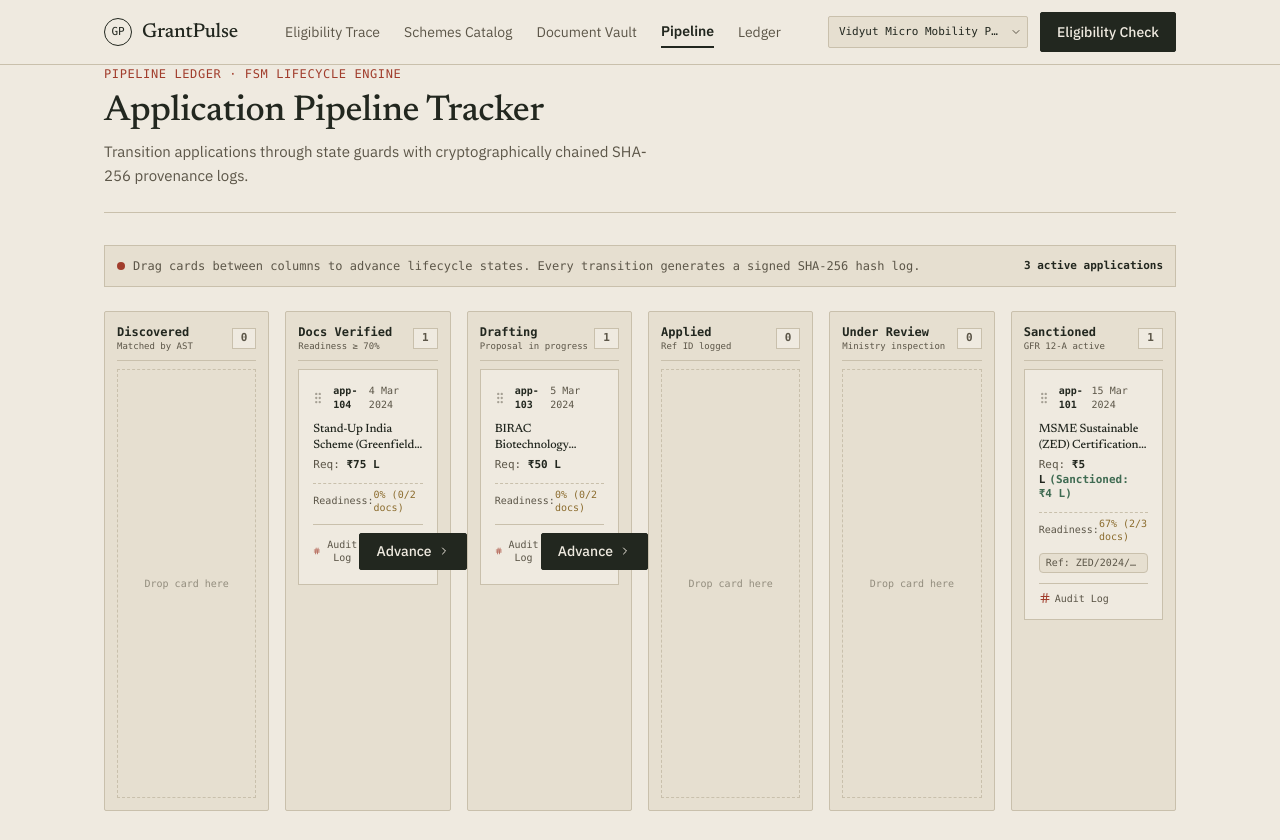
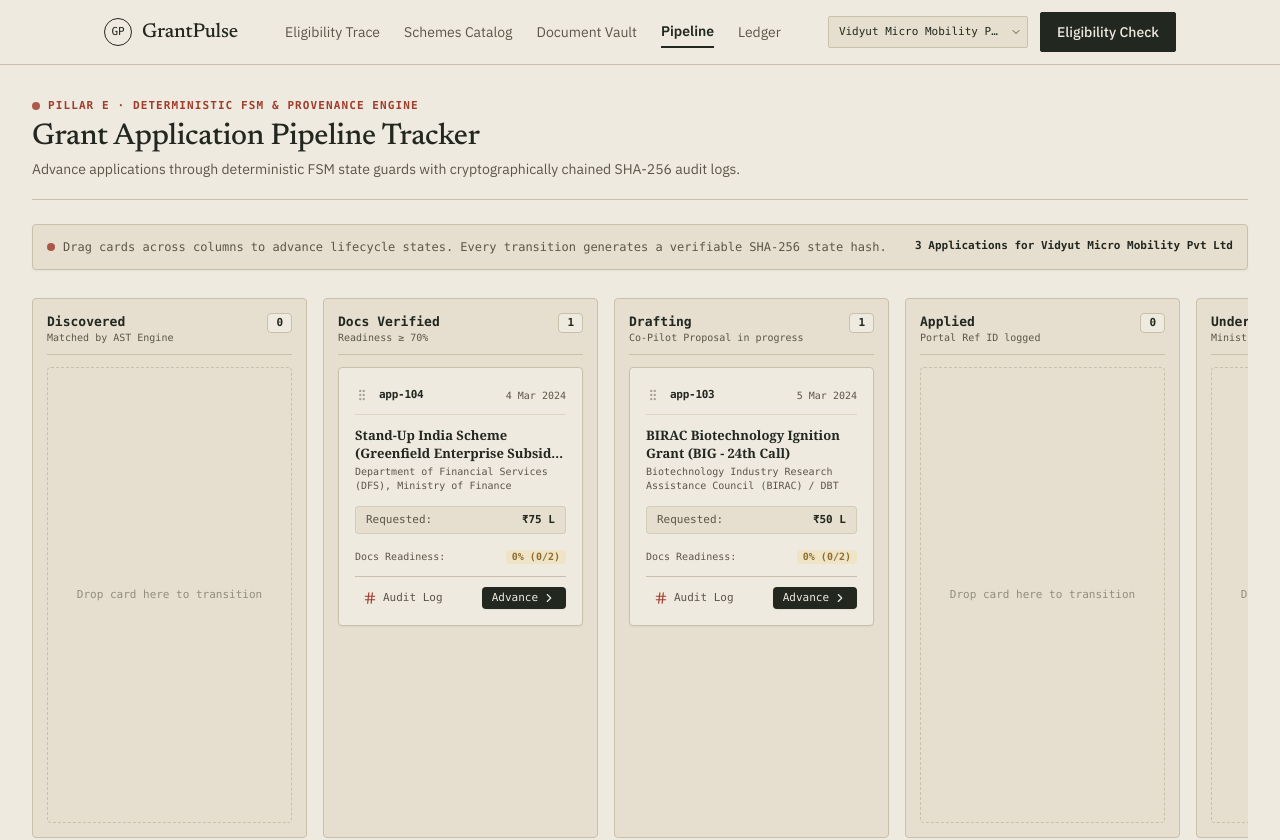
Before and after one commit to DevangMehta1105/GrantPulse, a Next.js app: page /pipeline in a window 1280 px wide. Shown: the top 840 px of the page. Built offline with nearby package versions, Linux system fonts and the light colour scheme.

Commit message:
fix(ui): redesign Kanban board layout with generous column widths, horizontal scroll, and uncompressed card typography

```diff
--- a/src/app/pipeline/page.tsx
+++ b/src/app/pipeline/page.tsx
@@ -5,16 +5,17 @@ import { KanbanBoard } from "@/components/kanban/KanbanBoard";
 
 export default function PipelinePage() {
   return (
-    <div className="wrap py-12 space-y-8">
-      <div className="border-b border-[var(--rule)] pb-6">
-        <div className="font-mono text-[12px] tracking-wider uppercase text-[var(--stamp)] mb-2">
-          Pipeline Ledger · FSM Lifecycle Engine
+    <div className="max-w-[1600px] mx-auto px-6 md:px-8 py-8 space-y-6">
+      <div className="border-b border-[var(--rule)] pb-5">
+        <div className="font-mono text-[11px] tracking-widest uppercase text-[var(--stamp)] mb-1 flex items-center gap-2 font-semibold">
+          <span className="w-2 h-2 rounded-full bg-[var(--stamp)] animate-pulse"></span>
+          Pillar E · Deterministic FSM & Provenance Engine
         </div>
-        <h1 className="text-3xl md:text-4xl font-medium serif text-[var(--ink)] tracking-tight">
-          Application Pipeline Tracker
+        <h1 className="text-3xl font-serif font-bold text-[var(--ink)] tracking-tight">
+          Grant Application Pipeline Tracker
         </h1>
-        <p className="text-[15px] text-[var(--ink-soft)] mt-2 measure">
-          Transition applications through state guards with cryptographically chained SHA-256 provenance logs.
+        <p className="text-sm text-[var(--ink-soft)] mt-1 max-w-3xl">
+          Advance applications through deterministic FSM state guards with cryptographically chained SHA-256 audit logs.
         </p>
       </div>
 
--- a/src/components/kanban/KanbanBoard.tsx
+++ b/src/components/kanban/KanbanBoard.tsx
@@ -21,15 +21,14 @@ import { Hash, X, ChevronRight, GripVertical, ShieldCheck, AlertCircle } from "l
 import { cn } from "@/lib/utils";
 
 const COLUMNS: { state: ApplicationState; label: string; desc: string }[] = [
-  { state: "Discovered", label: "Discovered", desc: "Matched by AST" },
+  { state: "Discovered", label: "Discovered", desc: "Matched by AST Engine" },
   { state: "Docs Verified", label: "Docs Verified", desc: "Readiness ≥ 70%" },
-  { state: "Drafting", label: "Drafting", desc: "Proposal in progress" },
-  { state: "Applied", label: "Applied", desc: "Ref ID logged" },
+  { state: "Drafting", label: "Drafting", desc: "Co-Pilot Proposal in progress" },
+  { state: "Applied", label: "Applied", desc: "Portal Ref ID logged" },
   { state: "Under Review", label: "Under Review", desc: "Ministry inspection" },
-  { state: "Sanctioned", label: "Sanctioned", desc: "GFR 12-A active" }
+  { state: "Sanctioned", label: "Sanctioned", desc: "GFR 12-A ledger active" }
 ];
 
-// Helper to get allowed next states
 function getNextAllowedStates(current: ApplicationState): ApplicationState[] {
   switch (current) {
     case "Discovered": return ["Docs Verified", "Rejected"];
@@ -74,73 +73,87 @@ function DraggableCard({
       ref={setNodeRef}
       style={style}
       className={cn(
-        "bg-[var(--paper)] border border-[var(--rule)] p-3.5 space-y-2.5 transition-all select-none group relative",
-        isDragging && "opacity-30 border-dashed border-[var(--ink)]",
-        isOverlay && "shadow-2xl border-[var(--ink)] rotate-1 scale-105 z-50 bg-[var(--paper)]",
-        !isDragging && !isOverlay && "hover:border-[var(--ink)] hover:shadow-sm"
+        "bg-[var(--paper)] border border-[var(--rule)] rounded p-4 space-y-3 transition-all select-none group relative shadow-xs",
+        isDragging && "opacity-30 border-dashed border-[var(--ink)] ring-2 ring-[var(--stamp)]/30",
+        isOverlay && "shadow-2xl border-[var(--ink)] rotate-1 scale-105 z-50 bg-[var(--paper)] ring-2 ring-[var(--stamp)]",
+        !isDragging && !isOverlay && "hover:border-[var(--ink)] hover:shadow-md"
       )}
     >
-      {/* Header with Drag Handle */}
-      <div className="flex items-center justify-between text-[10px] text-[var(--ink-soft)] font-mono">
+      {/* Header with Grip and Timestamp */}
+      <div className="flex items-center justify-between text-[11px] font-mono text-[var(--ink-soft)] pb-2 border-b border-[var(--rule)]/50">
         <div className="flex items-center gap-1.5">
           <button
             {...attributes}
             {...listeners}
-            className="cursor-grab active:cursor-grabbing p-0.5 -ml-1 text-[var(--ink-soft)]/50 hover:text-[var(--ink)] transition-colors rounded"
-            title="Drag card to transition state"
+            className="cursor-grab active:cursor-grabbing p-1 -ml-1 text-[var(--ink-soft)]/50 hover:text-[var(--ink)] hover:bg-[var(--paper-deep)] rounded transition-colors"
+            title="Drag card to transition lifecycle state"
           >
             <GripVertical className="w-3.5 h-3.5" />
           </button>
-          <span className="font-semibold text-[var(--ink)]">{app.id}</span>
+          <span className="font-bold text-[var(--ink)] tracking-tight">{app.id}</span>
         </div>
-        <span>{formatDate(app.updated_at)}</span>
+        <span className="text-[10px] text-[var(--ink-soft)]">{formatDate(app.updated_at)}</span>
       </div>
 
-      {/* Scheme Title & Funding */}
+      {/* Scheme Title */}
       <div>
-        <h4 className="font-medium text-xs serif text-[var(--ink)] line-clamp-2 leading-snug">
+        <h4 className="font-serif font-bold text-[13px] text-[var(--ink)] leading-snug line-clamp-2">
           {scheme?.title || app.schemeId}
         </h4>
-        <div className="text-[11px] font-mono text-[var(--ink-soft)] mt-1">
-          <span>Req: </span>
-          <strong className="text-[var(--ink)]">{formatINR(app.requestedAmount, true)}</strong>
+        <div className="text-[10px] font-mono text-[var(--ink-soft)] mt-0.5">
+          {scheme?.ministryOrFunder || "Central/State Grant Registry"}
+        </div>
+      </div>
+
+      {/* Financials & Funding */}
+      <div className="space-y-1.5 pt-0.5">
+        <div className="px-2.5 py-1.5 bg-[var(--paper-deep)] rounded border border-[var(--rule)]/60 flex items-center justify-between font-mono text-[11px]">
+          <span className="text-[var(--ink-soft)]">Requested:</span>
+          <span className="font-bold text-[var(--ink)]">{formatINR(app.requestedAmount, true)}</span>
+        </div>
+
         {app.sanctionedAmount && (
-            <span className="text-[var(--verified)] ml-1 font-bold">
-              (Sanctioned: {formatINR(app.sanctionedAmount, true)})
-            </span>
+          <div className="px-2.5 py-1.5 bg-[var(--verified-bg)] rounded border border-[var(--verified)]/30 flex items-center justify-between font-mono text-[11px] text-[var(--verified)] font-bold">
+            <span>Sanctioned:</span>
+            <span>{formatINR(app.sanctionedAmount, true)}</span>
+          </div>
         )}
-        </div>
       </div>
 
       {/* Document Readiness Score */}
       {readiness && (
-        <div className="text-[10px] font-mono text-[var(--ink-soft)] flex items-center justify-between pt-1 border-t border-dashed border-[var(--rule)]">
-          <span>Readiness:</span>
-          <span className={readiness.score >= 70 ? "text-[var(--verified)] font-semibold" : "text-[var(--pending)] font-medium"}>
-            {readiness.score}% ({readiness.mandatoryVerified}/{readiness.mandatoryTotal} docs)
+        <div className="flex items-center justify-between text-[10px] font-mono pt-1">
+          <span className="text-[var(--ink-soft)]">Docs Readiness:</span>
+          <span className={cn(
+            "font-semibold px-1.5 py-0.2 rounded",
+            readiness.score >= 70
+              ? "bg-[var(--verified-bg)] text-[var(--verified)]"
+              : "bg-[var(--pending-bg)] text-[var(--pending)]"
+          )}>
+            {readiness.score}% ({readiness.mandatoryVerified}/{readiness.mandatoryTotal})
           </span>
         </div>
       )}
 
       {/* External Ref ID */}
       {app.externalApplicationId && (
-        <div className="text-[10px] font-mono text-[var(--ink-soft)] truncate bg-[var(--paper-deep)] px-1.5 py-0.5 rounded border border-[var(--rule)]">
-          Ref: {app.externalApplicationId}
+        <div className="text-[10px] font-mono text-[var(--ink-soft)] bg-[var(--paper-deep)] px-2 py-1 rounded border border-[var(--rule)]/70 truncate">
+          <span className="text-[var(--stamp)] font-bold">Ref:</span> {app.externalApplicationId}
         </div>
       )}
 
-      {/* Action Bar */}
-      <div className="pt-2 border-t border-[var(--rule)] flex items-center justify-between font-mono">
+      {/* Action Footer */}
+      <div className="pt-2.5 border-t border-[var(--rule)] flex items-center justify-between gap-2 font-mono">
         <button
           type="button"
           onClick={(e) => {
             e.stopPropagation();
             onAudit(app);
           }}
-          className="text-[10px] text-[var(--ink-soft)] hover:text-[var(--ink)] flex items-center gap-1 cursor-pointer"
-          title="View SHA-256 Provenance Log"
+          className="text-[11px] text-[var(--ink-soft)] hover:text-[var(--ink)] flex items-center gap-1.5 px-2 py-1 rounded hover:bg-[var(--paper-deep)] cursor-pointer whitespace-nowrap transition-colors"
+          title="View Cryptographic SHA-256 Provenance Log"
         >
-          <Hash className="w-3 h-3 text-[var(--stamp)]" />
+          <Hash className="w-3.5 h-3.5 text-[var(--stamp)]" />
           <span>Audit Log</span>
         </button>
 
@@ -151,10 +164,10 @@ function DraggableCard({
               e.stopPropagation();
               onAdvance(app, nextStates[0]);
             }}
-            className="btn-ink text-[10px] py-0.5 px-2 flex items-center gap-1"
+            className="px-2.5 py-1 bg-[var(--ink)] hover:bg-[#2D4A3E] text-[var(--paper)] text-[11px] font-mono font-medium rounded flex items-center gap-1 cursor-pointer whitespace-nowrap shadow-xs transition-colors"
           >
             <span>Advance</span>
-            <ChevronRight className="w-3 h-3" />
+            <ChevronRight className="w-3.5 h-3.5" />
           </button>
         )}
       </div>
@@ -191,25 +204,27 @@ function DroppableColumn({
     <div
       ref={setNodeRef}
       className={cn(
-        "bg-[var(--paper-deep)] border p-3 flex flex-col min-h-[500px] text-xs transition-colors rounded-xs",
+        "w-[275px] min-w-[275px] flex-shrink-0 bg-[var(--paper-deep)] border rounded p-3.5 flex flex-col min-h-[540px] text-xs transition-all",
         highlighted
-          ? "border-[var(--stamp)] bg-[#E4DCCB] ring-2 ring-[var(--stamp)]/20 shadow-inner"
+          ? "border-[var(--stamp)] bg-[#E4DCCB] ring-2 ring-[var(--stamp)]/20 shadow-md"
           : "border-[var(--rule)]"
       )}
     >
       {/* Column Header */}
-      <div className="pb-2 mb-2 border-b border-[var(--rule)] flex items-center justify-between font-mono">
+      <div className="pb-2.5 mb-3 border-b border-[var(--rule)] flex items-start justify-between font-mono">
         <div>
-          <div className="font-semibold text-[var(--ink)]">{column.label}</div>
-          <div className="text-[9px] text-[var(--ink-soft)]">{column.desc}</div>
+          <div className="font-bold text-[13px] text-[var(--ink)] flex items-center gap-1.5">
+            {column.label}
           </div>
-        <span className="text-[11px] text-[var(--ink-soft)] bg-[var(--paper)] px-2 py-0.5 border border-[var(--rule)] font-bold">
+          <div className="text-[10px] text-[var(--ink-soft)] mt-0.5 leading-tight">{column.desc}</div>
+        </div>
+        <span className="text-[11px] text-[var(--ink)] bg-[var(--paper)] px-2 py-0.5 rounded border border-[var(--rule)] font-bold">
           {apps.length}
         </span>
       </div>
 
-      {/* Cards container */}
-      <div className="space-y-2.5 flex-1 flex flex-col">
+      {/* Cards List */}
+      <div className="space-y-3 flex-1 flex flex-col">
         {apps.map(app => {
           const scheme = schemes.find(s => s.id === app.schemeId);
           const readiness = scheme ? getReadiness(scheme.id) : null;
@@ -227,12 +242,12 @@ function DroppableColumn({
 
         {apps.length === 0 && (
           <div className={cn(
-            "flex-1 min-h-[120px] border border-dashed flex flex-col items-center justify-center text-[10px] font-mono transition-colors",
+            "flex-1 min-h-[140px] border border-dashed rounded flex flex-col items-center justify-center text-[11px] font-mono transition-colors p-4 text-center",
             highlighted
-              ? "border-[var(--stamp)] text-[var(--stamp)] bg-white/40"
+              ? "border-[var(--stamp)] text-[var(--stamp)] bg-white/40 font-bold"
               : "border-[var(--rule)] text-[var(--ink-soft)]/60"
           )}>
-            <span>Drop card here</span>
+            <span>Drop card here to transition</span>
           </div>
         )}
       </div>
@@ -254,11 +269,10 @@ export function KanbanBoard() {
   const [extAppIdInput, setExtAppIdInput] = useState("");
   const [transitionError, setTransitionError] = useState<string | null>(null);
 
-  // Sensor setup with distance constraint to allow buttons clicks without dragging
   const sensors = useSensors(
     useSensor(PointerSensor, {
       activationConstraint: {
-        distance: 4, // 4px drag before activating
+        distance: 4,
       },
     }),
     useSensor(KeyboardSensor)
@@ -332,7 +346,6 @@ export function KanbanBoard() {
     );
 
     if (!res.success) {
-      // Open modal with guard error reason
       setTransitioningApp({ app, targetState });
       setTransitionError(res.error || "Deterministic guard validation failed.");
       setActionNote(`Manual override for ${targetState}`);
@@ -350,16 +363,18 @@ export function KanbanBoard() {
     >
       <div className="space-y-6">
         {/* Instructions banner */}
-        <div className="p-3 bg-[var(--paper-deep)] border border-[var(--rule)] flex items-center justify-between text-xs font-mono text-[var(--ink-soft)]">
+        <div className="p-3.5 bg-[var(--paper-deep)] border border-[var(--rule)] rounded flex flex-col sm:flex-row sm:items-center justify-between gap-2 text-xs font-mono text-[var(--ink-soft)] shadow-xs">
           <div className="flex items-center gap-2">
-            <span className="w-2 h-2 rounded-full bg-[var(--stamp)]"></span>
-            <span>Drag cards between columns to advance lifecycle states. Every transition generates a signed SHA-256 hash log.</span>
+            <span className="w-2 h-2 rounded-full bg-[var(--stamp)] animate-pulse flex-shrink-0"></span>
+            <span>Drag cards across columns to advance lifecycle states. Every transition generates a verifiable SHA-256 state hash.</span>
           </div>
-          <span className="text-[11px] text-[var(--ink)] font-semibold">{orgApps.length} active applications</span>
+          <span className="text-[11px] text-[var(--ink)] font-bold whitespace-nowrap">
+            {orgApps.length} Applications for {currentOrg.name}
+          </span>
         </div>
 
-        {/* Board Columns Grid */}
-        <div className="grid grid-cols-1 sm:grid-cols-2 lg:grid-cols-3 xl:grid-cols-6 gap-4 items-start">
+        {/* Board Columns Grid with Horizontal Scroll and Generous Width */}
+        <div className="flex gap-4 overflow-x-auto pb-6 pt-1 items-start">
           {COLUMNS.map(col => {
             const colApps = orgApps.filter(a => a.currentState === col.state);
             return (
@@ -379,6 +394,7 @@ export function KanbanBoard() {
         {/* Drag Overlay for smooth card preview while dragging */}
         <DragOverlay>
           {activeDragApp ? (
+            <div className="w-[275px]">
               <DraggableCard
                 app={activeDragApp}
                 scheme={activeScheme}
@@ -387,18 +403,19 @@ export function KanbanBoard() {
                 onAdvance={() => {}}
                 isOverlay
               />
+            </div>
           ) : null}
         </DragOverlay>
 
         {/* SHA-256 Audit Modal */}
         {selectedAppForAudit && (
           <div className="fixed inset-0 bg-black/50 backdrop-blur-xs z-50 flex items-center justify-center p-4">
-            <div className="bg-[var(--paper)] border border-[var(--ink)] max-w-2xl w-full max-h-[85vh] flex flex-col shadow-2xl overflow-hidden text-xs">
+            <div className="bg-[var(--paper)] border border-[var(--ink)] max-w-2xl w-full max-h-[85vh] flex flex-col shadow-2xl rounded overflow-hidden text-xs">
               <div className="p-4 border-b border-[var(--rule)] flex items-center justify-between bg-[var(--paper-deep)]">
                 <div className="flex items-center gap-2.5">
                   <span className="seal">GP</span>
                   <div>
-                    <h3 className="font-semibold serif text-sm text-[var(--ink)]">
+                    <h3 className="font-bold serif text-sm text-[var(--ink)]">
                       SHA-256 Cryptographic Audit Provenance
                     </h3>
                     <div className="font-mono text-[10px] text-[var(--ink-soft)]">{selectedAppForAudit.id}</div>
@@ -421,7 +438,7 @@ export function KanbanBoard() {
 
               <div className="flex-1 overflow-y-auto p-5 space-y-3">
                 {selectedAppForAudit.stateHistory.map((entry, idx) => (
-                  <div key={idx} className="bg-[var(--paper-deep)] border border-[var(--rule)] p-3.5 space-y-1.5 font-mono">
+                  <div key={idx} className="bg-[var(--paper-deep)] border border-[var(--rule)] rounded p-3.5 space-y-1.5 font-mono">
                     <div className="flex items-center justify-between text-[11px]">
                       <span className="text-[var(--ink)] font-bold">
                         #{idx + 1} {entry.fromState} → {entry.toState}
@@ -442,9 +459,9 @@ export function KanbanBoard() {
         {/* State Transition Guard Modal */}
         {transitioningApp && (
           <div className="fixed inset-0 bg-black/50 backdrop-blur-xs z-50 flex items-center justify-center p-4">
-            <div className="bg-[var(--paper)] border border-[var(--ink)] max-w-md w-full p-6 shadow-2xl space-y-4 text-xs">
+            <div className="bg-[var(--paper)] border border-[var(--ink)] max-w-md w-full p-6 shadow-2xl rounded space-y-4 text-xs">
               <div className="flex items-center justify-between border-b border-[var(--rule)] pb-3">
-                <h3 className="font-semibold serif text-base text-[var(--ink)]">Transition State Guard</h3>
+                <h3 className="font-bold serif text-base text-[var(--ink)]">Transition State Guard</h3>
                 <button
                   onClick={() => setTransitioningApp(null)}
                   className="text-[var(--ink-soft)] hover:text-[var(--ink)] cursor-pointer p-1"
@@ -469,7 +486,7 @@ export function KanbanBoard() {
                       value={extAppIdInput}
                       onChange={(e) => setExtAppIdInput(e.target.value)}
                       placeholder="e.g. ZED/2026/MH/99241 or SISFS/APP/402"
-                      className="w-full bg-[var(--paper-deep)] border border-[var(--rule)] px-3 py-2 text-xs text-[var(--ink)] font-mono focus:border-[var(--ink)] focus:outline-none"
+                      className="w-full bg-[var(--paper-deep)] border border-[var(--rule)] px-3 py-2 text-xs text-[var(--ink)] font-mono focus:border-[var(--ink)] focus:outline-none rounded"
                     />
                     <p className="text-[10px] text-[var(--ink-soft)] mt-1 font-mono">
                       Required by FSM state guard to prove actual submission before entering Under Review.
@@ -483,12 +500,12 @@ export function KanbanBoard() {
                     value={actionNote}
                     onChange={(e) => setActionNote(e.target.value)}
                     rows={2}
-                    className="w-full bg-[var(--paper-deep)] border border-[var(--rule)] p-2 text-xs text-[var(--ink)] focus:border-[var(--ink)] focus:outline-none"
+                    className="w-full bg-[var(--paper-deep)] border border-[var(--rule)] p-2 text-xs text-[var(--ink)] focus:border-[var(--ink)] focus:outline-none rounded"
                   />
                 </div>
 
                 {transitionError && (
-                  <div className="p-3 bg-red-50 border border-red-200 text-red-800 text-[11px] font-mono flex items-start gap-2">
+                  <div className="p-3 bg-red-50 border border-red-200 text-red-800 text-[11px] font-mono flex items-start gap-2 rounded">
                     <AlertCircle className="w-4 h-4 text-red-600 flex-shrink-0 mt-0.5" />
                     <div>{transitionError}</div>
                   </div>
```
Lines whose indentation alone changed are shown as unchanged.
